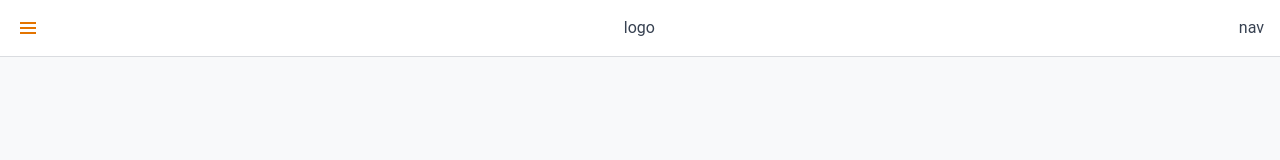
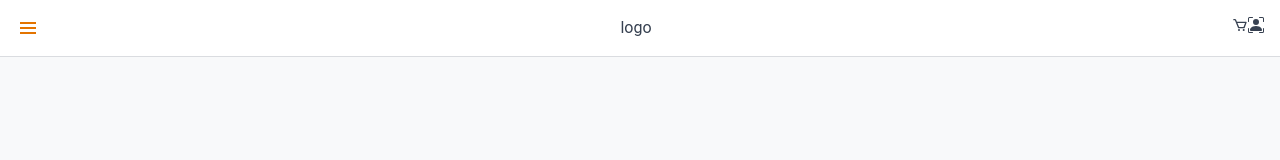
Before and after one commit to flaviolages/nextjs, a Next.js app in the folder next-menu/: page / in a window 1280 px wide. Shown: the top 160 px of the page. Built offline with nearby package versions, Linux system fonts and the light colour scheme.

Commit message:
icons cart, perfil

```diff
--- a/next-menu/components/Header/index.js
+++ b/next-menu/components/Header/index.js
@@ -1,5 +1,6 @@
 import { useState } from 'react';
-import { BiMenu } from 'react-icons/bi';
+import { BiMenu, BiCart} from 'react-icons/bi';
+import {BsPersonBoundingBox} from 'react-icons/bs';
 import Menu from './Menu';
 
 function Header(){
@@ -22,7 +23,8 @@ function Header(){
             </div>
 
             <div>
-                nav
+                <button><BiCart /></button>
+                <button><BsPersonBoundingBox /></button>
             </div>
 
         </div>
```
